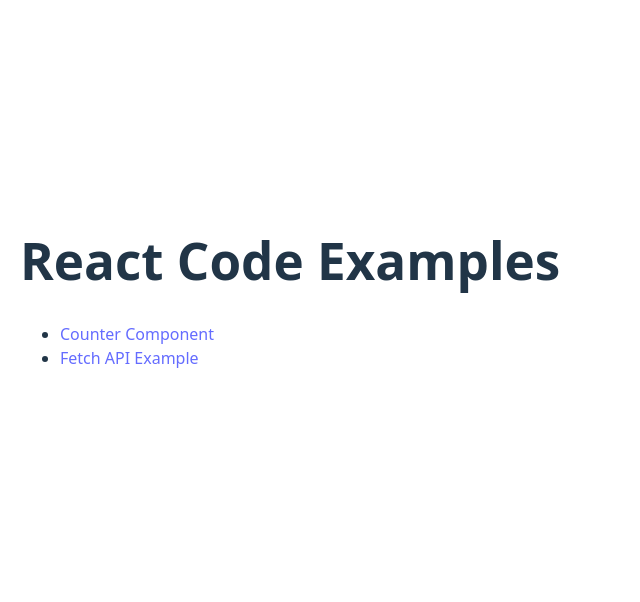
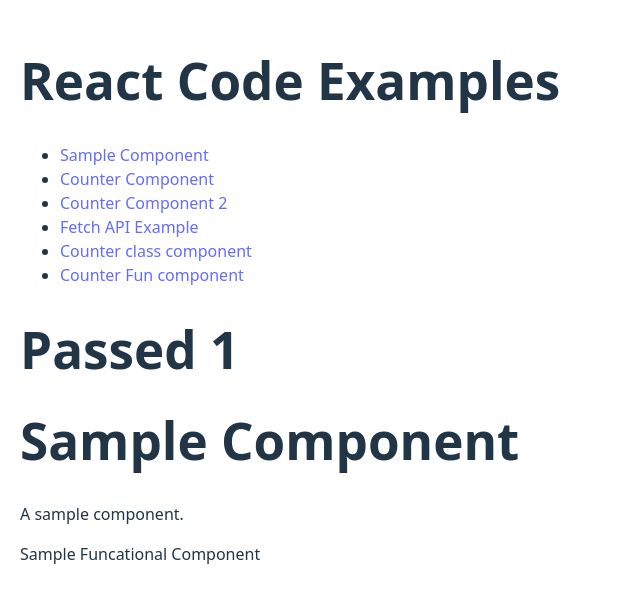
Before and after one commit to SreeAnir/RoadM, a React (Vite) app: page /example/1/1 in a window 1280 px wide. Shown: the part 108-710 px from the top of the page, without its empty margins (0-640 px from the left). Built offline with nearby package versions, Linux system fonts and the light colour scheme.

Commit message:
Sample components

```diff
--- a/src/App.jsx
+++ b/src/App.jsx
@@ -20,13 +20,13 @@
         <ul>
           {examples.map((example) => (
             <li key={example.id}>
-              <Link to={`/example/${example.id}`}>{example.title}</Link>
+              <Link to={`/example/${example.id}/${example.title}`}>{example.title}</Link>
             </li>
           ))}
         </ul>
 
         <Routes>
-          <Route path="/example/:id" element={<ExamplePage />} />
+          <Route path="/example/:id/:title" element={<ExamplePage />} />
         </Routes>
       </div>
     </Router>
--- a/src/data/examples.js
+++ b/src/data/examples.js
@@ -1,14 +1,38 @@
 export const examples = [
   {
-    id: 1,
+    id:  1 ,
+    title: "Sample Component",
+    description: "A sample component.",
+    component: "SampleFuncationalComponent",
+  },
+  {
+    id: 2,
     title: "Counter Component",
     description: "A simple counter using useState.",
     component: "CounterExample",
   },
   {
-    id: 2,
+    id: 3,
+    title: "Counter Component 2",
+    description: "A counter example with function diff.",
+    component: "CounterExampleTwo",
+  },
+  {
+    id: 4,
     title: "Fetch API Example",
     description: "Fetching data from an API using useEffect.",
     component: "FetchExample",
   },
+  {
+    id: 5,
+    title: "Counter class component",
+    description: "Counter Class.",
+    component: "CounterClass",
+  },
+  {
+    id: 6,
+    title: "Counter Fun component",
+    description: "Counter Class.",
+    component: "CounterFn",
+  },
 ];
--- /dev/null
+++ b/src/examples/CounterClass.jsx
@@ -0,0 +1,23 @@
+import React from "react";
+
+class CounterClass extends React.Component {
+  constructor(props) {
+    super(props);
+    this.state = { count: 0 };
+  }
+
+  increment = () => {
+    this.setState({ count: this.state.count + 1 });
+  };
+
+  render() {
+    return (
+      <div>
+        <p>Count: {this.state.count}</p>
+        <button onClick={this.increment}>Increment</button>
+      </div>
+    );
+  }
+}
+
+export default CounterClass;
--- /dev/null
+++ b/src/examples/CounterExampleTwo.jsx
@@ -0,0 +1,15 @@
+import React, { useState } from "react";
+
+const CounterExample = () => {
+  const [count, setCount] = useState(0);
+
+  return (
+    <div>
+      <h2>Counter: {count}</h2>
+      <button onClick={() => setCount(count + 1)}>Increment</button>
+      <button onClick={() => setCount(Math.max(count - 1, 0))}>Decrement</button>
+    </div>
+  );
+};
+
+export default CounterExample;
--- /dev/null
+++ b/src/examples/CounterFn.jsx
@@ -0,0 +1,16 @@
+import React,{ useState} from "react";
+
+const CounterFn = () => {
+  const [count,setCount] = useState(0);
+    const handleclick = () => {
+       setCount(count+1) ;
+    }
+return (
+  <>
+    <button onClick={handleclick}>Click{count}</button>
+
+    </>
+)
+}
+
+export default CounterFn;
--- /dev/null
+++ b/src/examples/SampleFuncationalComponent.jsx
@@ -0,0 +1,13 @@
+import React from "react";
+
+const SampleFuncationalComponent = () => {
+
+
+  return (
+    <div>
+    Sample Funcational Component
+    </div>
+  )
+}
+
+export default SampleFuncationalComponent;
--- a/src/pages/ExamplePage.jsx
+++ b/src/pages/ExamplePage.jsx
@@ -2,15 +2,24 @@
 import { useParams } from "react-router-dom";
 import { examples } from "../data/examples";
 import CounterExample from "../examples/CounterExample";
+import CounterExampleTwo from "../examples/CounterExampleTwo";
 import FetchExample from "../examples/FetchExample";
+import CounterFn from "../examples/CounterFn";
+import CounterClass from "../examples/CounterClass";
+import SampleFuncationalComponent from "../examples/SampleFuncationalComponent";
+
 
 const components = {
   CounterExample,
   FetchExample,
+  CounterExampleTwo ,
+  CounterClass,
+  CounterFn,
+  SampleFuncationalComponent
 };
 
 const ExamplePage = () => {
-  const { id } = useParams();
+  const { id ,title } = useParams();
   const example = examples.find((ex) => ex.id === parseInt(id));
 
   if (!example) return <h2>Example Not Found</h2>;
@@ -19,6 +28,7 @@
 
   return (
     <div>
+      <h1>Passed  {title}</h1>
       <h1>{example.title}</h1>
       <p>{example.description}</p>
       <Component />
```
Also changed, not shown: 1 other file (tests, documents, lock files or other folders).
